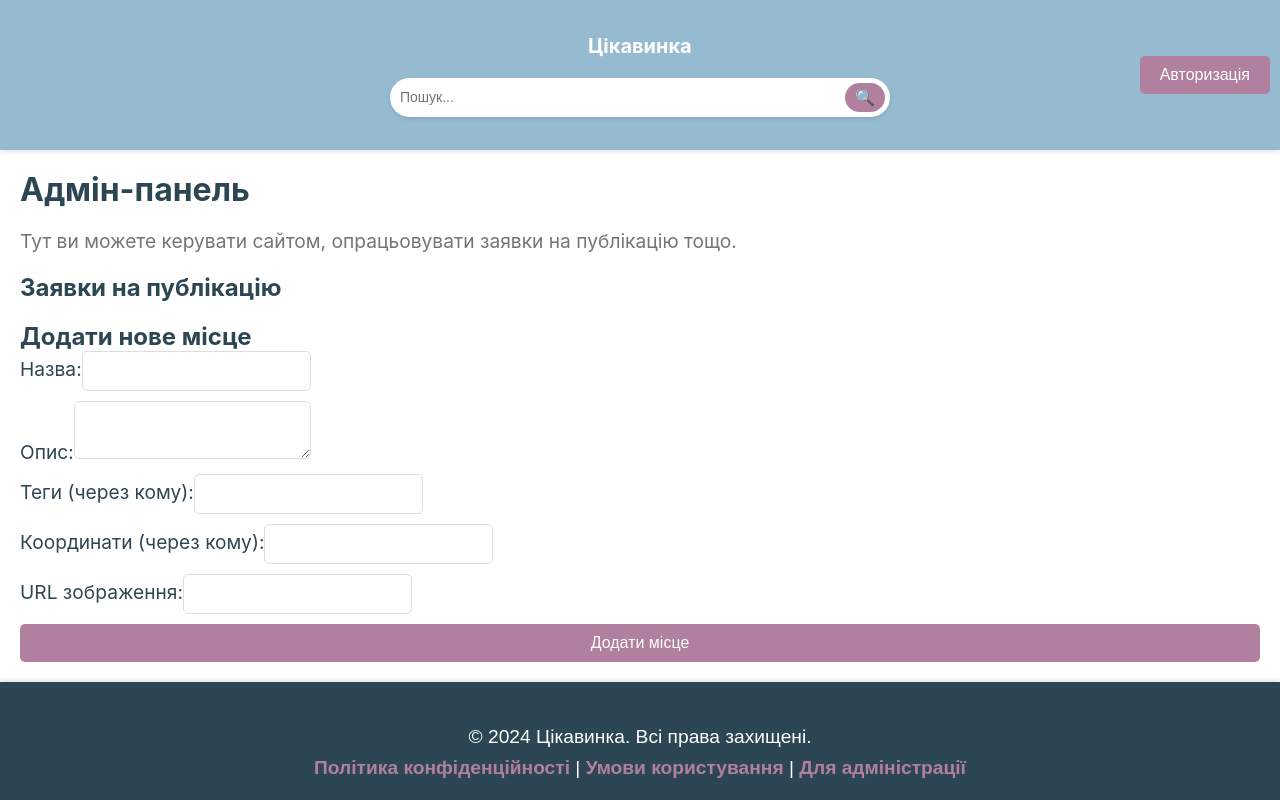
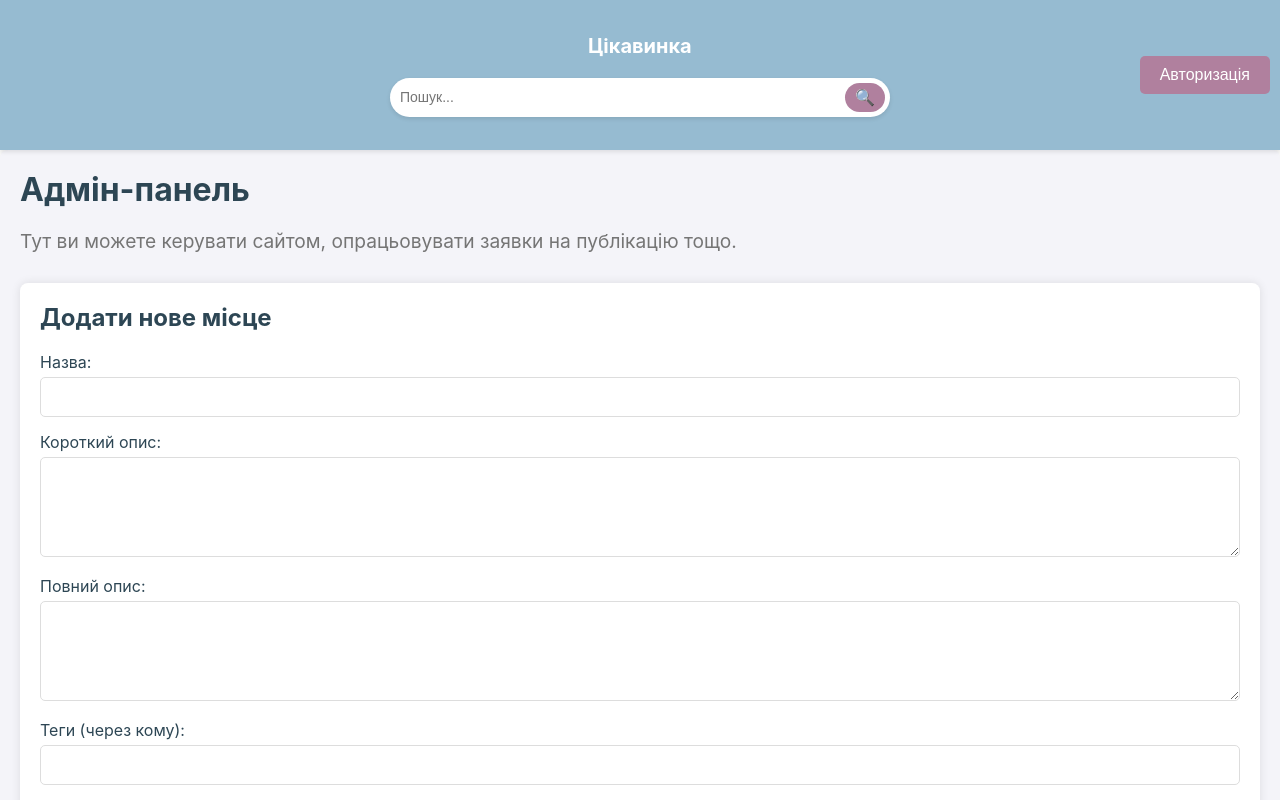
Before and after one commit to nikogul/my-lviv-site, a React (Create React App) app: page /admin in a window 1280 px wide. Shown: the top 800 px of the page. Built offline with nearby package versions, Linux system fonts and the light colour scheme.

Commit message:
покращення адмін панелі

```diff
--- a/src/assets/css/AdminPanel.css
+++ b/src/assets/css/AdminPanel.css
@@ -2,58 +2,63 @@
 
 .admin-panel {
   padding: 20px;
+  background-color: #f4f4f9;
+  border-radius: 8px;
+  box-shadow: 0 0 10px rgba(0, 0, 0, 0.1);
 }
 
 .admin-panel h1 {
   font-size: 2rem;
   color: #2D4654;
+  margin-bottom: 20px;
 }
 
 .admin-panel p {
   font-size: 1.2rem;
   color: #757575;
-}
-
-.requests-list {
-  margin-top: 20px;
-}
-
-.requests-list h2 {
-  font-size: 1.5rem;
-  color: #2D4654;
+  margin-bottom: 30px;
 }
 
 .add-place-form {
-  margin-top: 20px;
+  background-color: white;
+  padding: 20px;
+  border-radius: 8px;
+  box-shadow: 0 0 10px rgba(0, 0, 0, 0.1);
 }
 
 .add-place-form h2 {
   font-size: 1.5rem;
   color: #2D4654;
+  margin-bottom: 20px;
 }
 
-.add-place-form form {
-  display: flex;
-  flex-direction: column;
+.form-group {
+  margin-bottom: 15px;
 }
 
-.add-place-form form div {
-  margin-bottom: 10px;
+.form-group label {
+  display: block;
+  font-size: 1rem;
+  color: #2D4654;
+  margin-bottom: 5px;
 }
 
-.add-place-form label {
-  font-size: 1.2rem;
-  color: #2D4654;
-}
-
-.add-place-form input, .add-place-form textarea {
+.form-group input,
+.form-group textarea {
+  width: 100%;
   padding: 10px;
   font-size: 1rem;
   border: 1px solid #ddd;
   border-radius: 5px;
+  box-sizing: border-box;
 }
 
-.add-place-form button {
+.form-group textarea {
+  resize: vertical;
+  height: 100px;
+}
+
+.submit-button {
   background-color: #B0809E;
   color: white;
   border: none;
@@ -62,8 +67,9 @@
   border-radius: 5px;
   transition: background-color 0.3s ease;
   font-size: 1rem;
+  margin-top: 20px;
 }
 
-.add-place-form button:hover {
+.submit-button:hover {
   background-color: #4E4D5C;
 }
--- a/src/data/routes/place.js
+++ b/src/data/routes/place.js
@@ -29,9 +29,9 @@ router.get('/:id', async (req, res) => {
 
 // Додати нове місце
 router.post('/', async (req, res) => {
-  const { name, description, tags, location, imageUrl } = req.body;
+  const { name, description, fullDescription, tags, location, imageUrl } = req.body;
   try {
-    const newPlace = new Place({ name, description, tags, location, imageUrl });
+    const newPlace = new Place({ name, description, fullDescription, tags, location, imageUrl });
     await newPlace.save();
     res.status(201).json(newPlace);
   } catch (error) {
--- a/src/pages/AdminPanel.js
+++ b/src/pages/AdminPanel.js
@@ -6,8 +6,9 @@ import '../assets/css/AdminPanel.css';
 
 function AdminPanel() {
   const [name, setName] = useState('');
-  const [description, setDescription] = useState('');
-  const [tags, setTags] = useState([]);
+  const [shortDescription, setShortDescription] = useState('');
+  const [fullDescription, setFullDescription] = useState('');
+  const [tags, setTags] = useState('');
   const [location, setLocation] = useState('');
   const [imageUrl, setImageUrl] = useState('');
 
@@ -16,7 +17,8 @@ function AdminPanel() {
     try {
       const response = await axios.post('http://localhost:5000/api/places', {
         name,
-        description,
+        description: shortDescription,
+        fullDescription,
         tags: tags.split(',').map(tag => tag.trim()),
         location: location.split(',').map(coord => parseFloat(coord.trim())),
         imageUrl,
@@ -24,7 +26,8 @@ function AdminPanel() {
       console.log('Place added:', response.data);
       // Clear the form
       setName('');
-      setDescription('');
+      setShortDescription('');
+      setFullDescription('');
       setTags('');
       setLocation('');
       setImageUrl('');
@@ -37,14 +40,10 @@ function AdminPanel() {
     <div className="admin-panel">
       <h1>Адмін-панель</h1>
       <p>Тут ви можете керувати сайтом, опрацьовувати заявки на публікацію тощо.</p>
-      <div className="requests-list">
-        <h2>Заявки на публікацію</h2>
-        {/* Тут будуть відображатися заявки на публікацію */}
-      </div>
       <div className="add-place-form">
         <h2>Додати нове місце</h2>
         <form onSubmit={handleSubmit}>
-          <div>
+          <div className="form-group">
             <label>Назва:</label>
             <input
               type="text"
@@ -53,15 +52,23 @@ function AdminPanel() {
               required
             />
           </div>
-          <div>
-            <label>Опис:</label>
+          <div className="form-group">
+            <label>Короткий опис:</label>
             <textarea
-              value={description}
-              onChange={(e) => setDescription(e.target.value)}
+              value={shortDescription}
+              onChange={(e) => setShortDescription(e.target.value)}
               required
             />
           </div>
-          <div>
+          <div className="form-group">
+            <label>Повний опис:</label>
+            <textarea
+              value={fullDescription}
+              onChange={(e) => setFullDescription(e.target.value)}
+              required
+            />
+          </div>
+          <div className="form-group">
             <label>Теги (через кому):</label>
             <input
               type="text"
@@ -70,7 +77,7 @@ function AdminPanel() {
               required
             />
           </div>
-          <div>
+          <div className="form-group">
             <label>Координати (через кому):</label>
             <input
               type="text"
@@ -79,7 +86,7 @@ function AdminPanel() {
               required
             />
           </div>
-          <div>
+          <div className="form-group">
             <label>URL зображення:</label>
             <input
               type="text"
@@ -87,7 +94,7 @@ function AdminPanel() {
               onChange={(e) => setImageUrl(e.target.value)}
             />
           </div>
-          <button type="submit">Додати місце</button>
+          <button type="submit" className="submit-button">Додати місце</button>
         </form>
       </div>
     </div>
```
